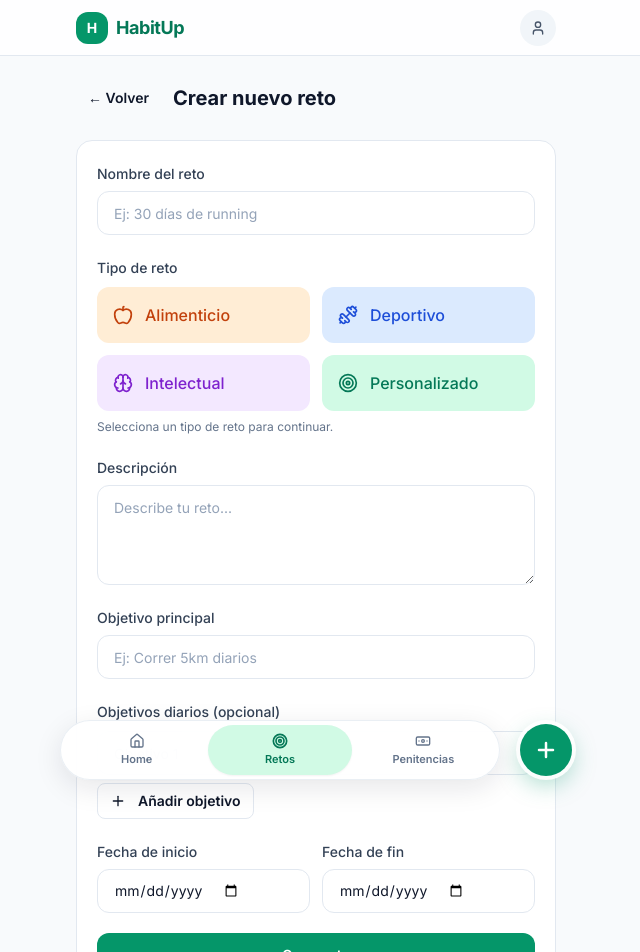
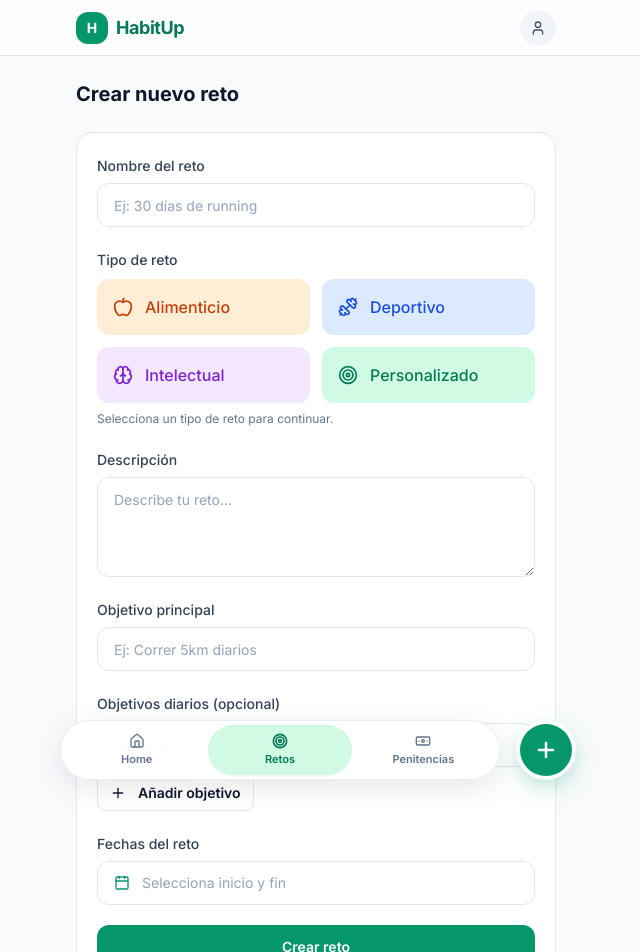
Before and after one commit to kathleen-Antillon/HabitUp, a Next.js app: page /app/challenges/new in a window 1280 px wide. Shown: the top 952 px of the page, without its empty margins (324-964 px from the left). Built offline with nearby package versions, Linux system fonts and the light colour scheme.

Commit message:
Improve new challenge form layout and date picker

```diff
--- a/src/app/app/challenges/new/page.tsx
+++ b/src/app/app/challenges/new/page.tsx
@@ -1,9 +1,9 @@
 "use client";
 
 import { useState } from "react";
-import { useRouter } from "next/navigation";
 import { createChallengeAction } from "@/actions/challenges";
 import { ChallengeTypeSelector } from "@/components/app/challenge-type-selector";
+import { DateRangePicker } from "@/components/app/date-range-picker";
 import { Button } from "@/components/ui/button";
 import { Input } from "@/components/ui/input";
 import { Label } from "@/components/ui/label";
@@ -12,7 +12,6 @@ import { formatDate } from "@/lib/utils";
 import { Plus, Trash2 } from "lucide-react";
 
 export default function NewChallengePage() {
-  const router = useRouter();
   const [error, setError] = useState("");
   const [loading, setLoading] = useState(false);
   const [challengeType, setChallengeType] = useState<string | null>(null);
@@ -40,6 +39,10 @@ export default function NewChallengePage() {
       setError("Selecciona un tipo de reto.");
       return;
     }
+    if (!startDate || !endDate) {
+      setError("Selecciona las fechas de inicio y fin.");
+      return;
+    }
     setLoading(true);
     setError("");
 
@@ -56,12 +59,7 @@ export default function NewChallengePage() {
 
   return (
     <div className="px-4 py-6">
-      <div className="mb-6 flex items-center gap-3">
-        <Button variant="ghost" size="sm" onClick={() => router.back()}>
-          ← Volver
-        </Button>
-        <h1 className="text-xl font-bold text-slate-900">Crear nuevo reto</h1>
-      </div>
+      <h1 className="mb-6 text-xl font-bold text-slate-900">Crear nuevo reto</h1>
 
       <form onSubmit={handleSubmit} className="space-y-5 rounded-2xl border border-slate-200 bg-white p-5">
         <div>
@@ -104,29 +102,16 @@ export default function NewChallengePage() {
           </div>
         </div>
 
-        <div className="grid grid-cols-2 gap-3">
-          <div>
-            <Label htmlFor="startDate">Fecha de inicio</Label>
-            <Input
-              id="startDate"
-              name="startDate"
-              type="date"
-              required
-              className="mt-1.5"
-              value={startDate}
-              onChange={(e) => setStartDate(e.target.value)}
-            />
-          </div>
-          <div>
-            <Label htmlFor="endDate">Fecha de fin</Label>
-            <Input
-              id="endDate"
-              name="endDate"
-              type="date"
-              required
-              className="mt-1.5"
-              value={endDate}
-              onChange={(e) => setEndDate(e.target.value)}
+        <div>
+          <Label>Fechas del reto</Label>
+          <div className="mt-1.5">
+            <DateRangePicker
+              startDate={startDate}
+              endDate={endDate}
+              onChange={(start, end) => {
+                setStartDate(start);
+                setEndDate(end);
+              }}
             />
           </div>
         </div>
--- a/src/components/app/challenge-type-selector.tsx
+++ b/src/components/app/challenge-type-selector.tsx
@@ -21,7 +21,7 @@ export function ChallengeTypeSelector({ value, onChange }: Props) {
   return (
     <div>
       <Label>Tipo de reto</Label>
-      <div className="mt-2 grid grid-cols-2 gap-3">
+      <div className="mt-2 grid grid-cols-1 gap-3 sm:grid-cols-2">
         {CHALLENGE_TYPE_OPTIONS.map((type) => {
           const isSelected = value === type.value;
           const isDisabled = value !== null && !isSelected;
--- /dev/null
+++ b/src/components/app/date-range-picker.tsx
@@ -0,0 +1,211 @@
+"use client";
+
+import { Calendar, ChevronLeft, ChevronRight } from "lucide-react";
+import { useMemo, useState } from "react";
+import {
+  Dialog,
+  DialogContent,
+  DialogDescription,
+  DialogHeader,
+  DialogTitle,
+} from "@/components/ui/dialog";
+import { cn, formatDate, parseInputDate, startOfDay, toInputDate } from "@/lib/utils";
+
+type Props = {
+  startDate: string;
+  endDate: string;
+  onChange: (startDate: string, endDate: string) => void;
+  startName?: string;
+  endName?: string;
+  label?: string;
+};
+
+const weekdayLabels = ["Lun", "Mar", "Mié", "Jue", "Vie", "Sáb", "Dom"];
+
+function monthLabel(year: number, month: number) {
+  return new Intl.DateTimeFormat("es-ES", { month: "long", year: "numeric" }).format(
+    new Date(year, month, 1)
+  );
+}
+
+function isBetween(date: Date, start: Date, end: Date) {
+  const time = date.getTime();
+  return time >= start.getTime() && time <= end.getTime();
+}
+
+export function DateRangePicker({
+  startDate,
+  endDate,
+  onChange,
+  startName = "startDate",
+  endName = "endDate",
+  label = "Fechas del reto",
+}: Props) {
+  const [open, setOpen] = useState(false);
+  const today = startOfDay();
+  const initialMonth = startDate ? parseInputDate(startDate) : today;
+  const [viewYear, setViewYear] = useState(initialMonth.getFullYear());
+  const [viewMonth, setViewMonth] = useState(initialMonth.getMonth());
+  const [draftStart, setDraftStart] = useState<string | null>(null);
+  const [draftEnd, setDraftEnd] = useState<string | null>(null);
+
+  const activeStart = draftStart ?? startDate;
+  const activeEnd = draftEnd ?? endDate;
+
+  const calendarDays = useMemo(() => {
+    const firstOfMonth = new Date(viewYear, viewMonth, 1);
+    const daysInMonth = new Date(viewYear, viewMonth + 1, 0).getDate();
+    const startPadding = (firstOfMonth.getDay() + 6) % 7;
+    const cells: (Date | null)[] = [];
+
+    for (let i = 0; i < startPadding; i++) {
+      cells.push(null);
+    }
+
+    for (let day = 1; day <= daysInMonth; day++) {
+      cells.push(new Date(viewYear, viewMonth, day, 12));
+    }
+
+    return cells;
+  }, [viewYear, viewMonth]);
+
+  function openPicker() {
+    setDraftStart(startDate || null);
+    setDraftEnd(endDate || null);
+    const anchor = startDate ? parseInputDate(startDate) : today;
+    setViewYear(anchor.getFullYear());
+    setViewMonth(anchor.getMonth());
+    setOpen(true);
+  }
+
+  function handleDaySelect(date: Date) {
+    const value = toInputDate(date);
+
+    if (!draftStart || draftEnd || value < draftStart) {
+      setDraftStart(value);
+      setDraftEnd(null);
+      return;
+    }
+
+    setDraftEnd(value);
+    onChange(draftStart, value);
+    setOpen(false);
+  }
+
+  function goPrevMonth() {
+    const prev = new Date(viewYear, viewMonth - 1, 1);
+    setViewYear(prev.getFullYear());
+    setViewMonth(prev.getMonth());
+  }
+
+  function goNextMonth() {
+    const next = new Date(viewYear, viewMonth + 1, 1);
+    setViewYear(next.getFullYear());
+    setViewMonth(next.getMonth());
+  }
+
+  const displayValue =
+    startDate && endDate
+      ? `${formatDate(startDate)} — ${formatDate(endDate)}`
+      : "Selecciona inicio y fin";
+
+  const selectionHint =
+    draftStart && !draftEnd
+      ? `Inicio: ${formatDate(draftStart)}. Elige la fecha de fin.`
+      : "Elige la fecha de inicio y luego la de fin.";
+
+  return (
+    <div>
+      <input type="hidden" name={startName} value={startDate} />
+      <input type="hidden" name={endName} value={endDate} />
+
+      <button
+        type="button"
+        onClick={openPicker}
+        className="flex h-11 w-full items-center gap-3 rounded-xl border border-slate-200 bg-white px-4 text-left text-sm ring-offset-white transition-colors hover:border-emerald-200 focus-visible:outline-none focus-visible:ring-2 focus-visible:ring-emerald-500 focus-visible:ring-offset-2"
+      >
+        <Calendar className="h-4 w-4 shrink-0 text-emerald-600" />
+        <span className={cn(!startDate && "text-slate-400")}>{displayValue}</span>
+      </button>
+
+      <Dialog open={open} onOpenChange={setOpen}>
+        <DialogContent className="max-w-sm">
+          <DialogHeader>
+            <DialogTitle>{label}</DialogTitle>
+            <DialogDescription>{selectionHint}</DialogDescription>
+          </DialogHeader>
+
+          <div className="flex items-center justify-between gap-2">
+            <button
+              type="button"
+              onClick={goPrevMonth}
+              aria-label="Mes anterior"
+              className="flex h-8 w-8 items-center justify-center rounded-lg text-slate-500 transition-colors hover:bg-slate-100"
+            >
+              <ChevronLeft className="h-4 w-4" />
+            </button>
+            <p className="text-sm font-semibold capitalize text-slate-900">
+              {monthLabel(viewYear, viewMonth)}
+            </p>
+            <button
+              type="button"
+              onClick={goNextMonth}
+              aria-label="Mes siguiente"
+              className="flex h-8 w-8 items-center justify-center rounded-lg text-slate-500 transition-colors hover:bg-slate-100"
+            >
+              <ChevronRight className="h-4 w-4" />
+            </button>
+          </div>
+
+          <div className="grid grid-cols-7 gap-1">
+            {weekdayLabels.map((day) => (
+              <div
+                key={day}
+                className="text-center text-[10px] font-semibold uppercase tracking-wide text-slate-400"
+              >
+                {day}
+              </div>
+            ))}
+          </div>
+
+          <div className="grid grid-cols-7 gap-1">
+            {calendarDays.map((date, index) => {
+              if (!date) {
+                return <div key={`pad-${index}`} className="aspect-square" aria-hidden />;
+              }
+
+              const dayStart = startOfDay(date);
+              const value = toInputDate(date);
+              const rangeStart = activeStart ? startOfDay(parseInputDate(activeStart)) : null;
+              const rangeEnd = activeEnd ? startOfDay(parseInputDate(activeEnd)) : null;
+              const isStart = value === activeStart;
+              const isEnd = value === activeEnd;
+              const inRange =
+                rangeStart && rangeEnd ? isBetween(dayStart, rangeStart, rangeEnd) : false;
+              const isToday = dayStart.getTime() === today.getTime();
+
+              return (
+                <button
+                  key={value}
+                  type="button"
+                  onClick={() => handleDaySelect(date)}
+                  className={cn(
+                    "aspect-square rounded-lg text-sm font-medium transition-colors",
+                    isStart || isEnd
+                      ? "bg-emerald-600 text-white"
+                      : inRange
+                        ? "bg-emerald-100 text-emerald-800"
+                        : "text-slate-700 hover:bg-slate-100",
+                    isToday && !isStart && !isEnd && !inRange && "ring-1 ring-emerald-300"
+                  )}
+                >
+                  {date.getDate()}
+                </button>
+              );
+            })}
+          </div>
+        </DialogContent>
+      </Dialog>
+    </div>
+  );
+}
```
